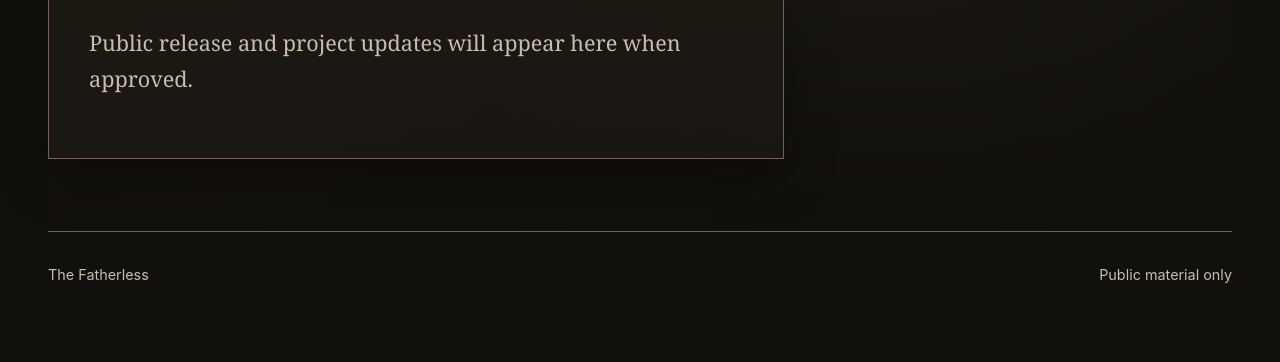
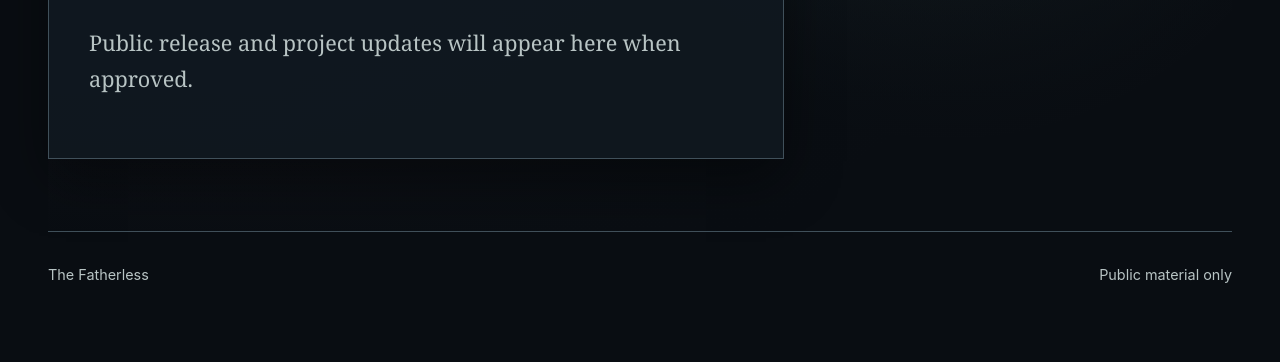
Before and after one commit to ryjen/the-fatherless-marketing, a website: page src/news/index.html in a window 1280 px wide. Shown: the part 438-800 px from the top of the page. Drawn offline with Linux system fonts and the light colour scheme.

Commit message:
Apply original theme to news page

```diff
--- a/src/news/index.html
+++ b/src/news/index.html
@@ -1,5 +1,5 @@
 <!doctype html>
 <html lang="en">
-<head><meta charset="utf-8"><meta name="viewport" content="width=device-width, initial-scale=1"><title>News · The Fatherless</title><meta name="description" content="Public updates for The Fatherless trilogy."><link rel="stylesheet" href="../styles/base.v1.css"></head>
+<head><meta charset="utf-8"><meta name="viewport" content="width=device-width, initial-scale=1"><title>News · The Fatherless</title><meta name="description" content="Public updates for The Fatherless trilogy."><link rel="stylesheet" href="../styles/base.v1.css"><link rel="stylesheet" href="../styles/original.v1.css"></head>
 <body data-theme="original"><a class="skip-link" href="#main">Skip to main content</a><header class="site-header"><a class="brand" href="../">The Fatherless</a><nav class="primary-nav" aria-label="Primary"><ul><li><a href="../">Home</a></li><li><a href="../books/">Books</a></li><li><a href="../characters/">Characters</a></li><li><a href="../world/">World</a></li><li><a href="./" aria-current="page">News</a></li><li><a href="../about/">About</a></li></ul></nav></header><main id="main"><section class="hero" aria-labelledby="page-title"><div class="hero__panel"><p class="eyebrow">Updates</p><h1 id="page-title">News</h1><p class="lede">Public release and project updates will appear here when approved.</p></div></section></main><footer class="site-footer"><span>The Fatherless</span><span>Public material only</span></footer></body>
 </html>
```
